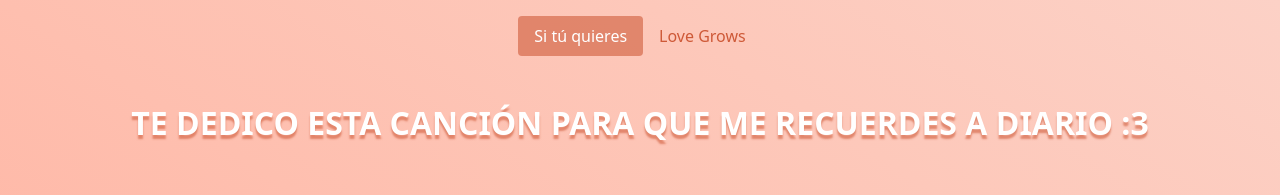
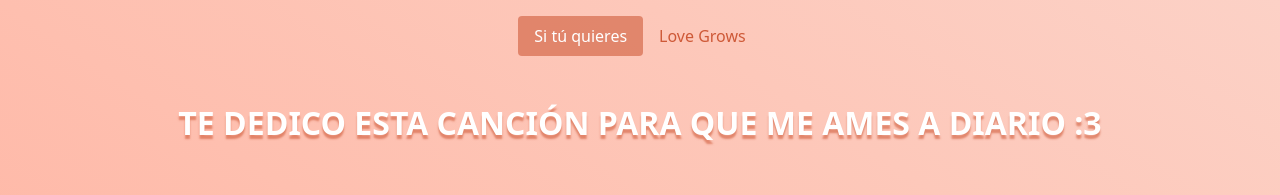
Before and after one commit to krlosgomez/web-amor-dedicatorias, a plain HTML site: page index.html in a window 1280 px wide. Shown: the top 195 px of the page. Drawn offline with nearby package versions, Linux system fonts and the light colour scheme; no server answers; grey boxes are pictures that could not be loaded.

Commit message:
fix: Corregir orden

```diff
--- a/index.html
+++ b/index.html
@@ -43,7 +43,7 @@
     <!-- Content -->
     <div class="tab-content" id="pills-tabContent">
       <!-- Si tú quieres -->
-      <div class="tab-pane fade" id="pills-profile" role="tabpanel" aria-labelledby="pills-profile-tab">
+      <div class="tab-pane fade show active" id="pills-profile" role="tabpanel" aria-labelledby="pills-profile-tab">
         <h2 class="text-center py-5 title">Te dedico esta canción para que me ames a diario :3</h2>
         <section class="d-flex justify-content-center">
           <lottie-player src="https://assets10.lottiefiles.com/packages/lf20_fwjmuson.json" background="transparent"
@@ -61,7 +61,7 @@
         </section>
       </div>
       <!-- Love Grows -->
-      <div class="tab-pane fade show active" id="pills-home" role="tabpanel" aria-labelledby="pills-home-tab">
+      <div class="tab-pane fade" id="pills-home" role="tabpanel" aria-labelledby="pills-home-tab">
         <h2 class="text-center py-5 title">Te dedico esta canción para que me recuerdes a diario :3</h2>
         <section class="d-flex justify-content-center">
           <lottie-player src="https://assets10.lottiefiles.com/packages/lf20_fwjmuson.json" background="transparent"
```
